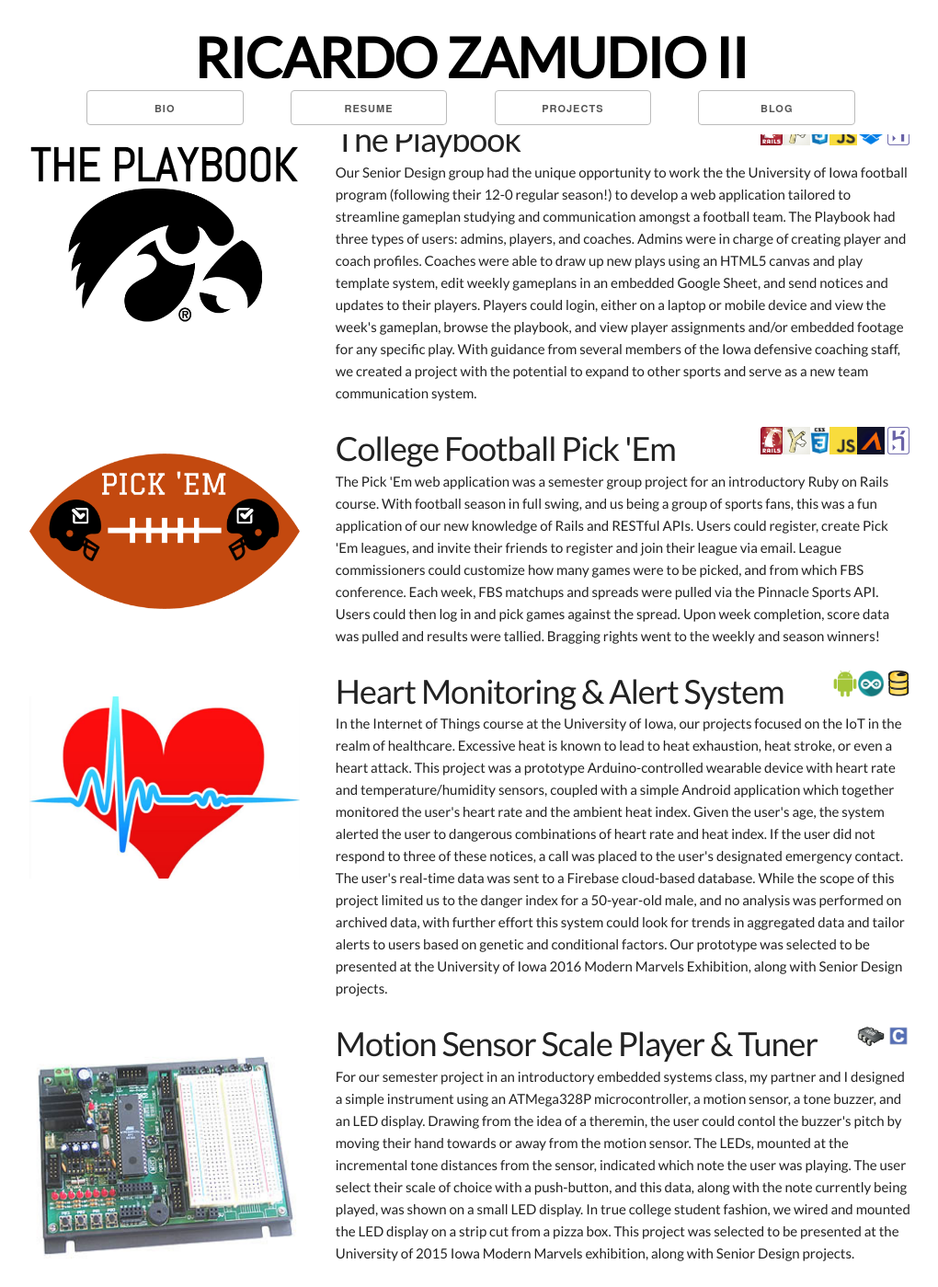
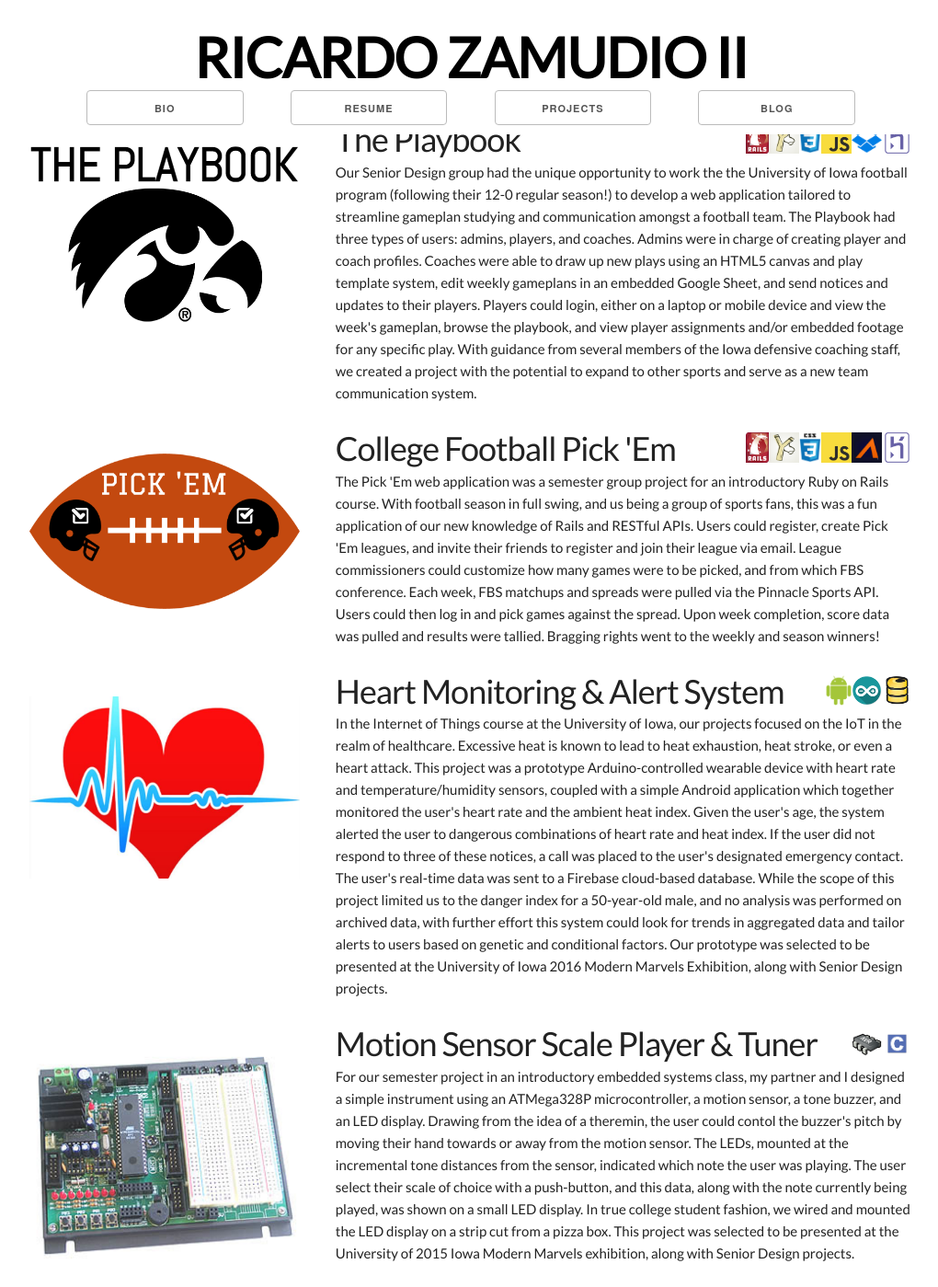
Before and after one commit to ricardozamudio/ricardozamudio.github.io, a Jekyll site: the page built from projects.html, in a window 1280 px wide. Shown: the whole page at 92% size, without its empty margins (128-1148 px from the left). Built offline with Jekyll 4.4.1, drawn with Linux system fonts in a browser that asks for light colours; nearby versions of some CDN libraries.

Commit message:
tech icon styling

```diff
--- a/_includes/projects.html
+++ b/_includes/projects.html
@@ -3,7 +3,7 @@
 		<img src="/assets/playbook-logo.png" alt="pick em logo" style="height:10%;width:100%;padding-top:10%">
 	</div>
 	<div class="eight columns">
-		<h3 style="display:inline;margin-right:5%">The Playbook</h3>
+		<h3 style="display:inline;">The Playbook</h3>
 		<img src="/assets/heroku-logo.png" class="tech-icon" alt="Heroku">
 		<img src="/assets/dropbox-logo.png" class="tech-icon" alt="Dropbox">
 		<img src="/assets/js-logo.jpg" class="tech-icon" alt="Javascript">
@@ -20,7 +20,7 @@
 		<img src="/assets/pickem-logo.png" alt="pick em logo" style="height:10%;width:100%;padding-top:10%">
 	</div>
 	<div class="eight columns">
-		<h3 style="display:inline;margin-right:5%">College Football Pick 'Em</h3>
+		<h3 style="display:inline;">College Football Pick 'Em</h3>
 		<img src="/assets/heroku-logo.png" class="tech-icon" alt="Heroku">
 		<img src="/assets/pinnacle-sports-logo.png" class="tech-icon" alt="Pinnacle Sports">
 		<img src="/assets/js-logo.jpg" class="tech-icon" alt="Javascript">
@@ -38,7 +38,7 @@
 		<img src="/assets/heart-logo.jpg" alt="heart monitor logo" style="height:10%;width:100%;padding-top:10%">
 	</div>
 	<div class="eight columns">
-		<h3 style="display:inline;margin-right:5%">Heart Monitoring &amp; Alert System</h3>
+		<h3 style="display:inline;">Heart Monitoring &amp; Alert System</h3>
 		<img src="/assets/firebase-logo.png" class="tech-icon" alt="Firebase">
 		<img src="/assets/arduino-logo.png" class="tech-icon" alt="Arduino">
 		<img src="/assets/android-logo.png" class="tech-icon" alt="Android">
--- a/css/main.css
+++ b/css/main.css
@@ -61,6 +61,7 @@ ul li{
 
 .tech-icon{
   display:inline;
-  height:30px;
+  height:33px;
   float:right;
+  padding-top:1%;
 }
```
